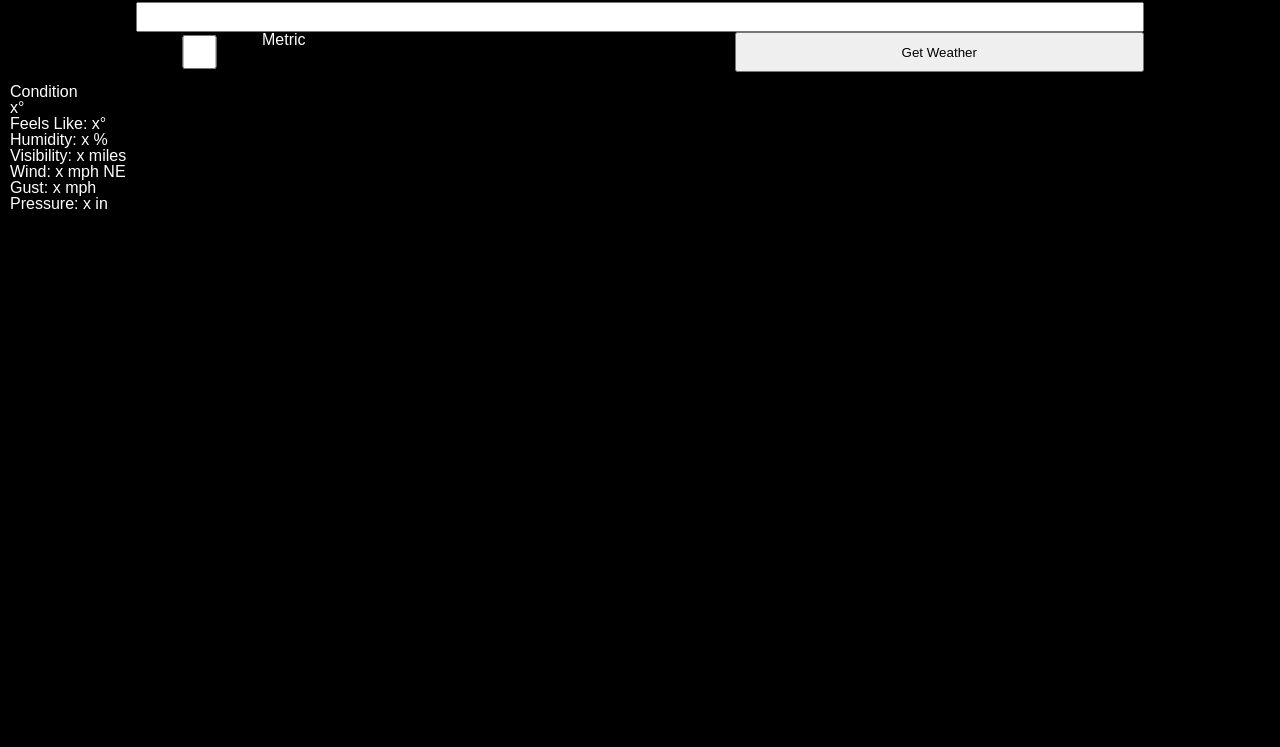
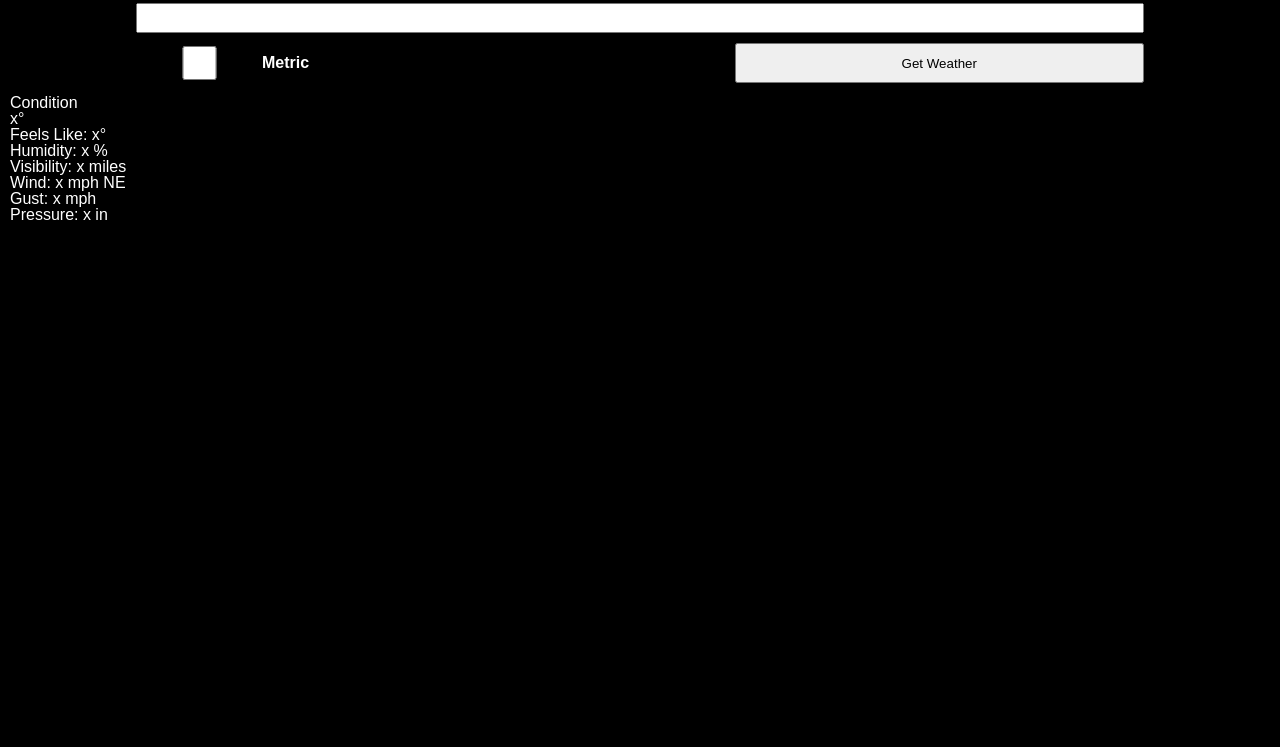
Before and after one commit to xincryptedx/weather-app, a website built with webpack: page dist/index.html in a window 1280 px wide. Shown: the part 53-800 px from the top of the page. Built offline with nearby package versions, Linux system fonts and the light colour scheme.

Commit message:
Style checkbox and label

```diff
--- a/src/style.css
+++ b/src/style.css
@@ -174,6 +174,7 @@ body {
   grid-template-areas:
     ". input input input input ."
     ". checkbox label . btn .";
+  row-gap: 10px;
 }
 
 .search-input {
@@ -186,6 +187,8 @@ body {
 
 .metric-checkbox-label {
   grid-area: label;
+  align-self: center;
+  font-weight: bold;
 }
 
 .metric-checkbox {
```
